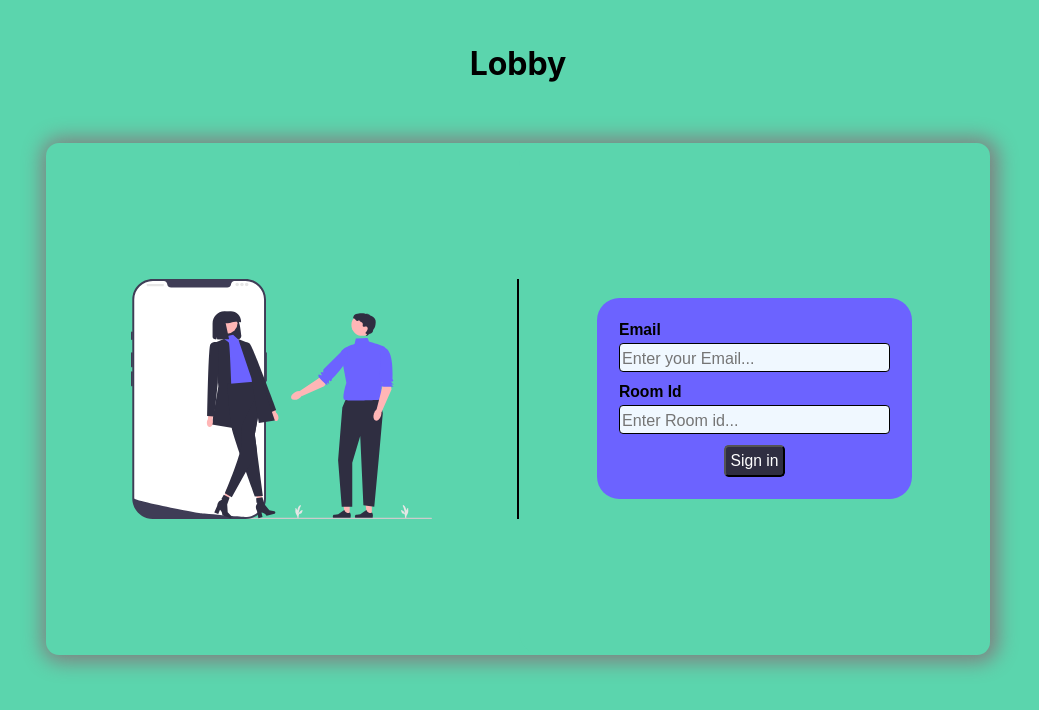
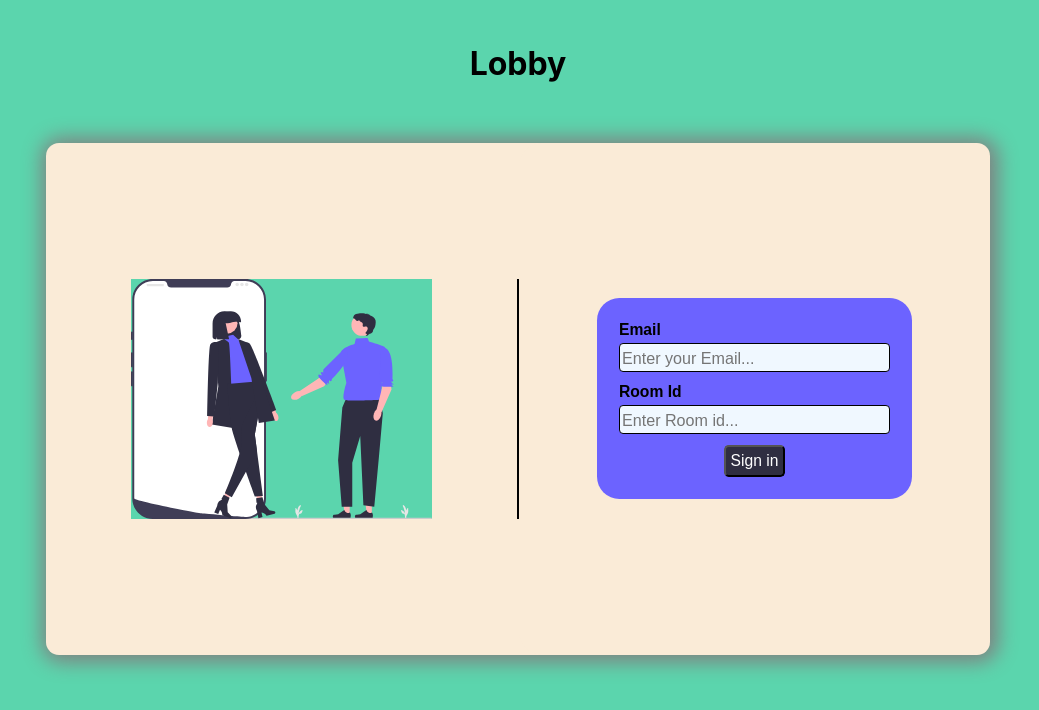
Before and after one commit to anuragK-24/Doordarshan_client, a React (Create React App) app: page / in a window 1280 px wide. Shown: the top 710 px of the page, without its empty margins (122-1161 px from the left). Built offline with nearby package versions, Linux system fonts and the light colour scheme; no server answers.

Commit message:
Added the colour to the container of the lobby

```diff
--- a/src/screens/Lobby.scss
+++ b/src/screens/Lobby.scss
@@ -15,7 +15,9 @@
     width: 59em;
     align-items: center;
     border-radius: 13px;
+    background-color: antiquewhite;
     &_Image {
+      background-color: antiquewhite;
       display: flex;
       flex: 1 1;
       border-right: 2px solid;
@@ -32,6 +34,7 @@
       font-family: cursive;
     }
     &_FormContainer {
+      background-color: antiquewhite;
       flex: 1;
       display: flex;
       justify-content: center;
```
